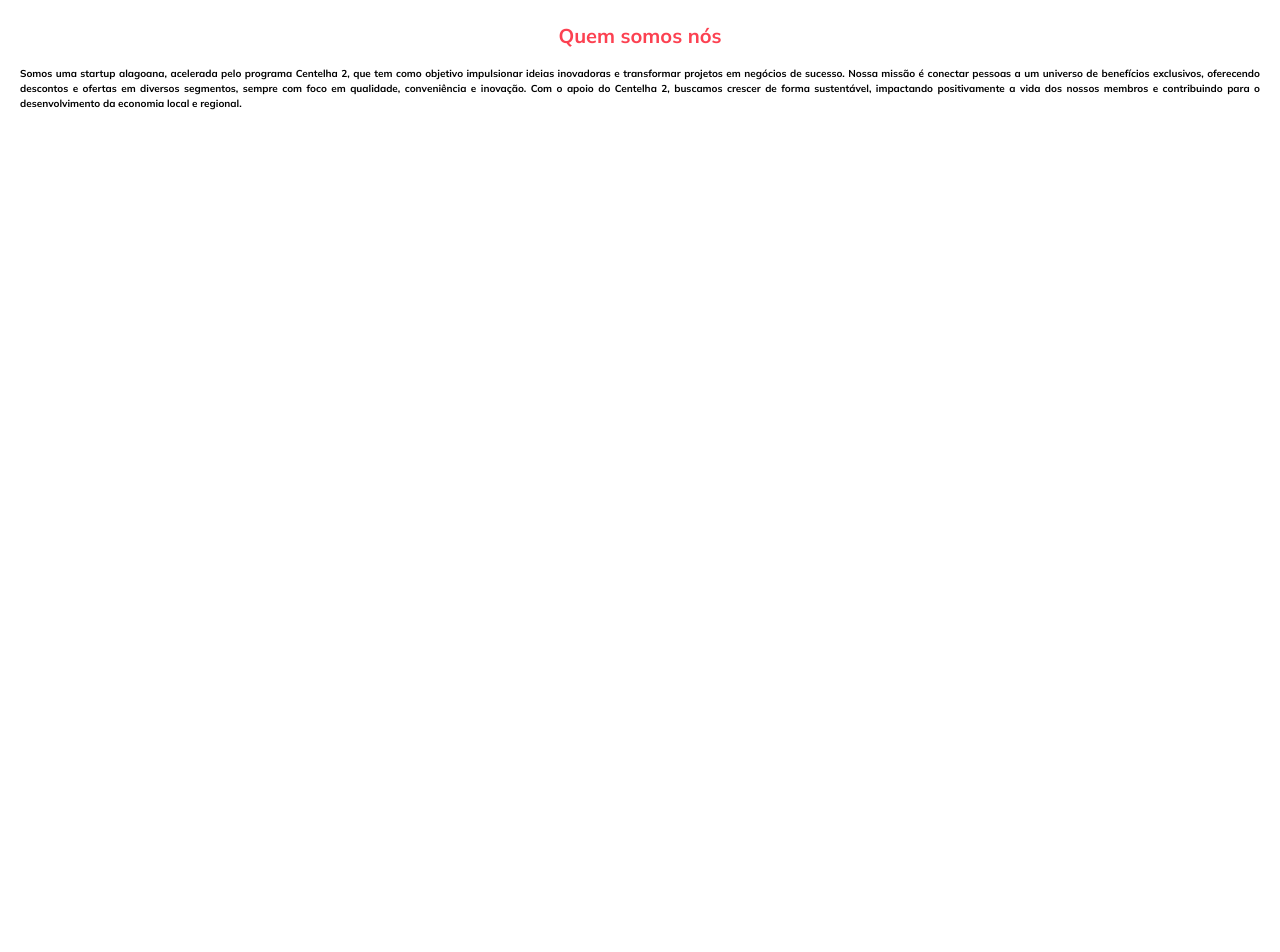
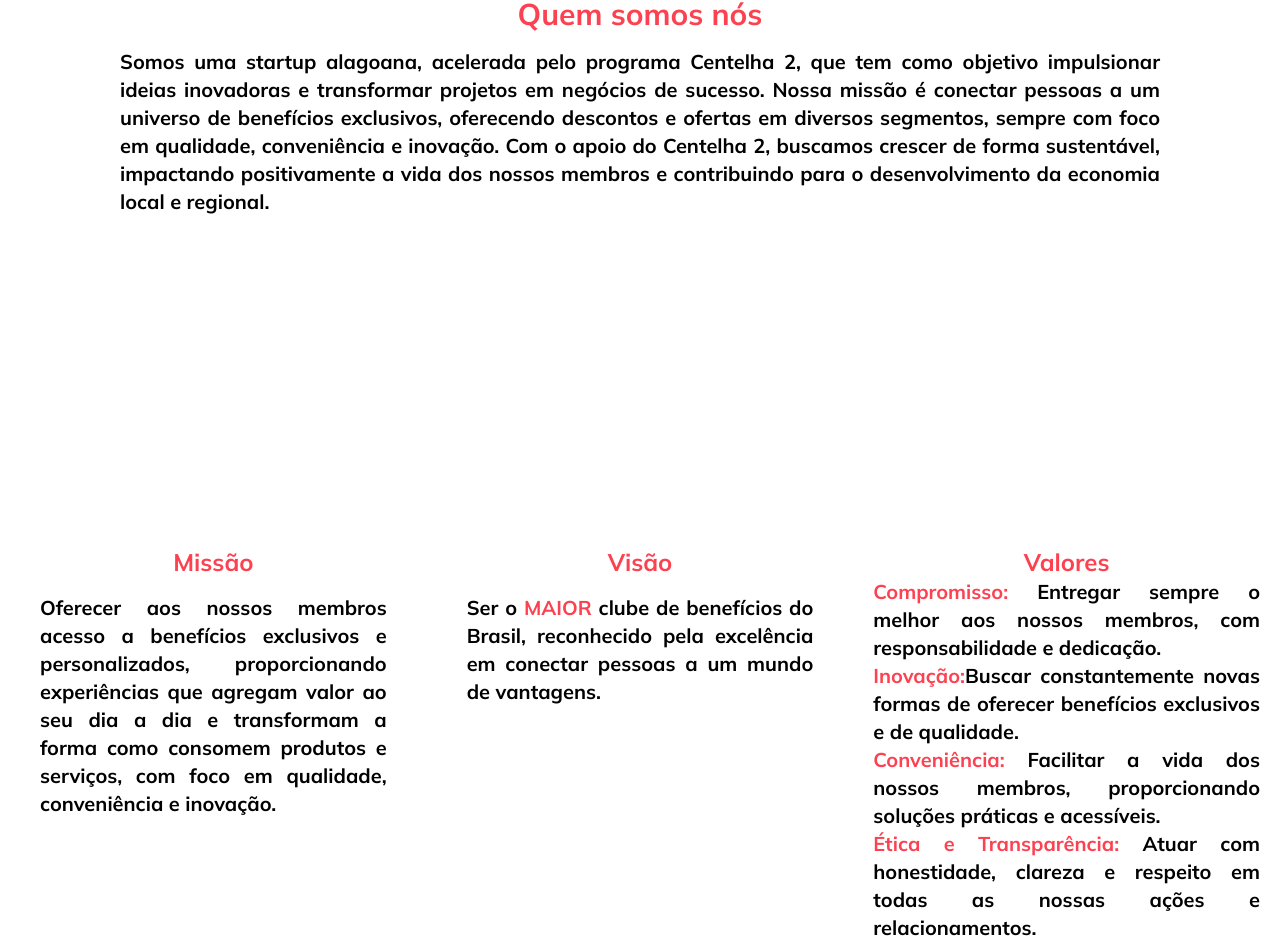
Before and after one commit to mateussf99/cisumclub, a React (Vite) app: page /quem-somos in a window 1280 px wide. Shown: the part 334-1286 px from the top of the page. Before the commit the page ends 800 px from the top, so only its background shows below. Built offline with nearby package versions, Linux system fonts and the light colour scheme.

Commit message:
tela dois pronta

```diff
--- a/src/pages/quem_somos/index.tsx
+++ b/src/pages/quem_somos/index.tsx
@@ -7,14 +7,45 @@ function index() {
         <div className='fixed top-0 left-0 w-full z-10 '>
             <Header />
         </div>
-        <div className='flex flex-col items-center justify-center h-screen'>
-            <div className='flex flex-col items-center justify-center p-5'>
-                <h1 className='text-xl font-bold text-primary'>
+        <div className='flex-col items-center justify-center h-screen mt-10'>
+            <div className='flex flex-col items-center justify-center p-5 md:p-30 h-screen'>
+                <h1 className='text-xl md:text-3xl font-bold text-primary'>
                     Quem somos nós
                 </h1>
-                <p className=' text-justify text-[10px] font-bold  mt-4'>
+                <p className=' text-justify text-[10px] md:text-xl font-bold  mt-4'>
                    Somos uma startup alagoana, acelerada pelo programa Centelha 2, que tem como objetivo impulsionar ideias inovadoras e transformar projetos em negócios de sucesso. Nossa missão é conectar pessoas a um universo de benefícios exclusivos, oferecendo descontos e ofertas em diversos segmentos, sempre com foco em qualidade, conveniência e inovação. Com o apoio do Centelha 2, buscamos crescer de forma sustentável, impactando positivamente a vida dos nossos membros e contribuindo para o desenvolvimento da economia local e regional.
                 </p>
+            </div>
+            <div className='flex h-screen'>
+                <div className='flex flex-col md:flex-row'>
+                    <div className='flex flex-col p-10 items-center md:h-[400px] md:w-1/3'>
+                        <h1 className='text-xl md:text-2xl font-bold text-primary'>
+                            Missão
+                        </h1>
+                        <p className=' text-justify text-[10px] md:text-xl font-bold  mt-4'>
+                            Oferecer aos nossos membros acesso a benefícios exclusivos e personalizados, proporcionando experiências que agregam valor ao seu dia a dia e transformam a forma como consomem produtos e serviços, com foco em qualidade, conveniência e inovação.
+                        </p>
+                    </div>
+                    <div className='flex flex-col p-10 items-center  md:h-[400px] md:w-1/3'>
+                        <h1 className='text-xl md:text-2xl font-bold text-primary'>
+                            Visão
+                        </h1>
+                        <p className=' text-justify text-[10px] md:text-xl font-bold  mt-4'>
+                            Ser o <span className='text-primary '>MAIOR</span> clube de benefícios do Brasil, reconhecido pela excelência em conectar pessoas a um mundo de vantagens.
+                        </p>
+                    </div>
+                    <div className='flex flex-col items-center  p-5 md:h-[400px] md:w-1/3'>
+                        <h1 className='text-xl md:text-2xl font-bold text-primary mt-5'>
+                            Valores
+                        </h1>
+                        <p className=' text-justify text-[10px] md:text-xl font-bold'>
+                            <span className='text-primary'>Compromisso:</span> Entregar sempre o melhor aos nossos membros, com responsabilidade e dedicação.<br/>
+                            <span className='text-primary'>Inovação:</span>Buscar constantemente novas formas de oferecer benefícios exclusivos e de qualidade.<br/>
+                            <span className='text-primary'>Conveniência:</span> Facilitar a vida dos nossos membros, proporcionando soluções práticas e acessíveis.<br/>
+                            <span className='text-primary'>Ética e Transparência: </span>Atuar com honestidade, clareza e respeito em todas as nossas ações e relacionamentos.
+                        </p>
+                    </div>
+                </div>
             </div>
         </div>
     </div>
```
